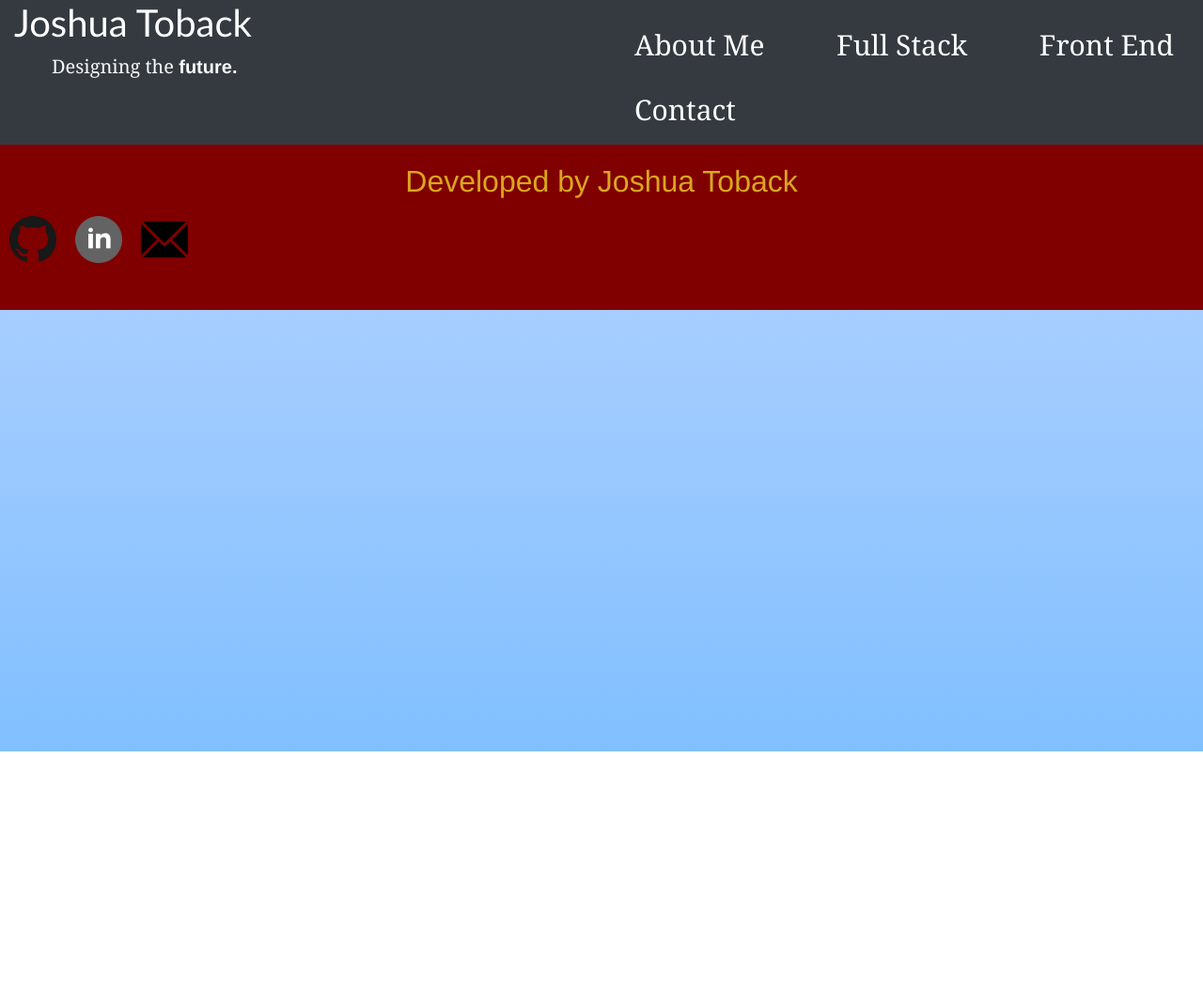
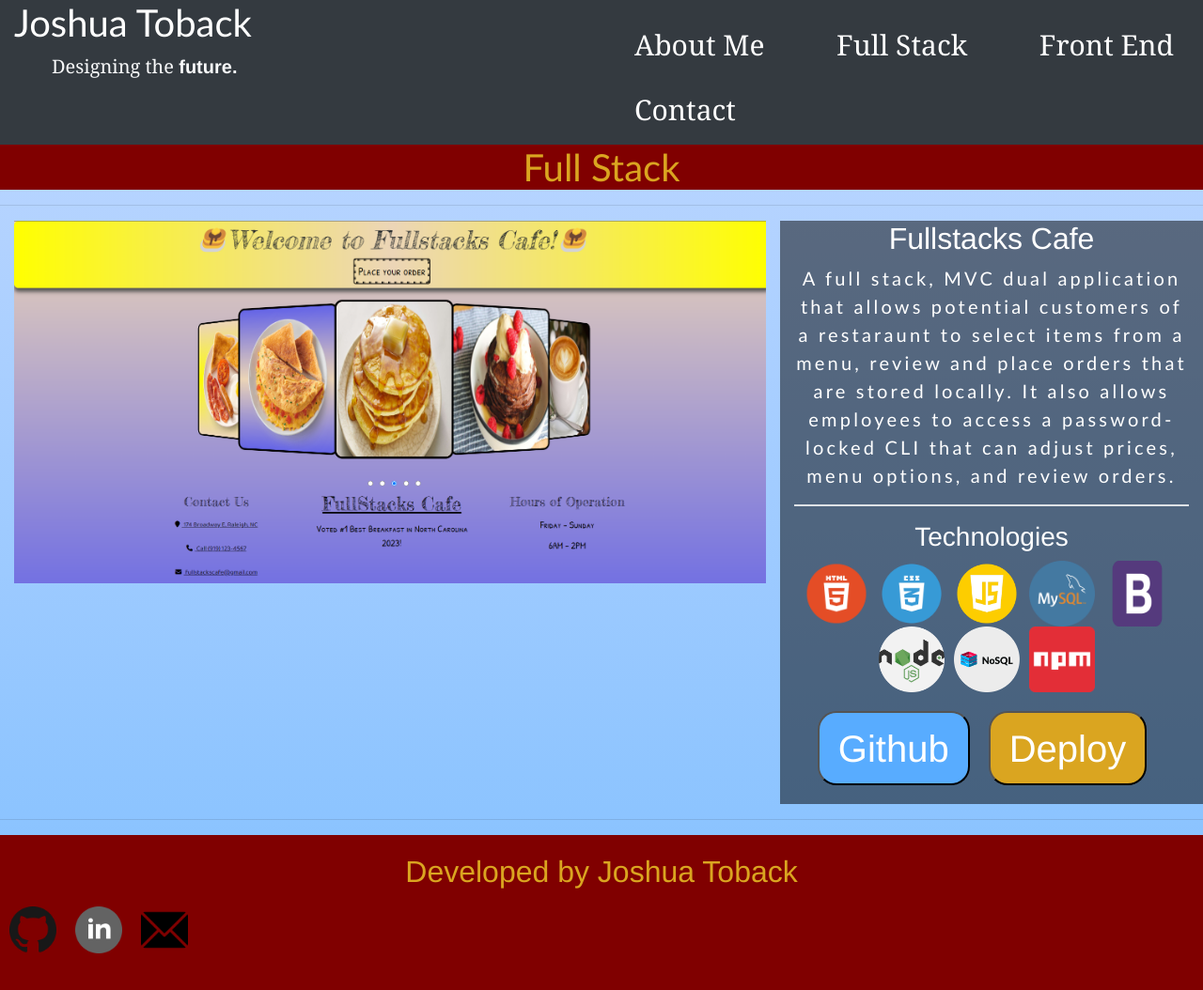
Before and after one commit to JoshuaToback/Programming-Portfolio, a plain HTML site: page public/fullstack.html in a window 1280 px wide. Shown: the whole page at 94% size. Before the commit the page ends 800 px from the top, so only its background shows below. Drawn offline with nearby package versions, Linux system fonts and the light colour scheme.

Commit message:
Added Fullstack and Contact Pages

```diff
--- a/assets/css/fullstyle.css
+++ b/assets/css/fullstyle.css
@@ -0,0 +1,71 @@
+.title {
+    font-family:'Trebuchet MS', 'Lucida Sans Unicode', 'Lucida Grande', 'Lucida Sans', Arial, sans-serif;
+    color: goldenrod;
+    background-color: maroon;
+}
+
+
+#projectsContainer img {
+
+    width: 800px;
+    height: auto;
+}
+
+
+.projectInfo {
+    color: white;
+    background-color: rgba(0,0,0,0.5);
+    font-family:'Lucida Sans', 'Lucida Sans Regular', 'Lucida Grande', 'Lucida Sans Unicode', Geneva, Verdana, sans-serif
+}
+
+.projectInfo p {
+    font-size: 20px;
+    letter-spacing: .2rem;
+    font-family: 'Trebuchet MS', 'Lucida Sans Unicode', 'Lucida Grande', 'Lucida Sans', Arial, sans-serif;
+}
+
+
+#appImage img {
+    width: 70px;
+    height:70px;
+    margin-right: 10px;
+
+}
+
+.siteButtons button{
+    margin-top: 20px;
+    margin-bottom: 20px;
+    margin-right: 20px;
+    background-color: goldenrod;
+    color: white;
+    font-size: 40px;
+    border-radius: 20px;
+    padding: 7px 20px;
+    font-family:Cambria, Cochin, Georgia, Times, 'Times New Roman', serif;
+}
+
+#github {
+    background-color:rgb(88, 172, 255);
+    color:white;
+}
+
+#github:hover {
+    background-color:white;
+    color:rgb(88, 172, 255);
+}
+
+.siteButtons button:hover {
+    background-color: white;
+    color: goldenrod;
+    box-shadow: 0 12px 16px 0 rgba(0,0,0,0.24), 0 17px 50px 0 rgba(0,0,0,0.19)
+}
+
+  .siteButtons a{
+    color: inherit;
+    text-decoration: none;
+  }
+
+  .siteButtons:hover a {
+    text-decoration: none;
+    color: inherit;
+  }
--- a/public/fullstack.html
+++ b/public/fullstack.html
@@ -21,11 +21,56 @@
                 <a href="../public/about.html">About Me</a>
                 <a href="../public/fullstack.html">Full Stack</a>
                 <a href="../public/frontend.html">Front End</a>
-                <a href="#">Contact</a>
+                <a href="../public/contact.html">Contact</a>
             </div>
         </div>
     </header>
 
+    <div>
+        <h1 class="title text-center">Full Stack</h1>
+    </div>
+
+    <hr>
+
+    <div class="container-fluid">
+        <div class="row">
+            <div id="projectsContainer" class="col">
+                <img src="../assets/images/FullStacks.png">
+            </div>
+
+            <div class="col projectInfo">
+                <h2 class="text-center">Fullstacks Cafe</h2>
+
+                <p class="text-center">A full stack, MVC dual application that allows potential customers of a
+                    restaraunt to select items from a menu, review and place orders that are stored locally.
+                    It also allows employees to access a password-locked CLI that can adjust prices, menu options,
+                    and review orders.
+                </p>
+
+                <hr class="border">
+
+                <div class="justify-content-center">
+                    <h3 class="text-center">Technologies</h3>
+                    <div class="row justify-content-center" id="appImage">
+                        <img src="../assets/images/HTML5.png" alt="html5">
+                        <img src="../assets/images/css3.png" alt="css3">
+                        <img src="../assets/images/javascript.png" alt="JavaScript">
+                        <img src="../assets/images/mysql.png" alt="MySql">
+                        <img src="../assets/images/bootstrap-4-logo.png" alt="Bootstrap">
+                        <img src="../assets/images/nodejs.png" alt="node">
+                        <img src="../assets/images/nosql.png" alt="noSQL">
+                        <img src="../assets/images/npm-logo.png" alt="NPM">
+                    </div>
+                    <div class="siteButtons d-flex justify-content-center">
+                        <button id="github"><a href="https://github.com/JoshuaToback/FullStacks-Cafe">Github</a></button>
+                        <button id="deploy"><a href="https://fullstackscafe.herokuapp.com/home.html">Deploy</a></button>
+                    </div>
+                </div>
+            </div>
+        </div>
+    </div>
+
+    <hr>
 
 <footer class="container-fluid footer">
     <h2 class="text-center align-items-end">Developed by Joshua Toback</h2>
@@ -35,7 +80,6 @@
         <a href="mailto:joshuatobackdev@gmail.com"><img src="../assets/images/eMail.png"></a>
     </div>
 </footer>
-
     <script src="../assets/js/fullstack.js"></script>
 </body>
 </html>
```
Also changed, not shown: public/about.html (+1 -1 lines), public/contact.html (added, +57 -0 lines), public/frontend.html (+1 -1 lines), assets/css/contactstyle.css (added). Lines whose indentation alone changed are shown as unchanged.
